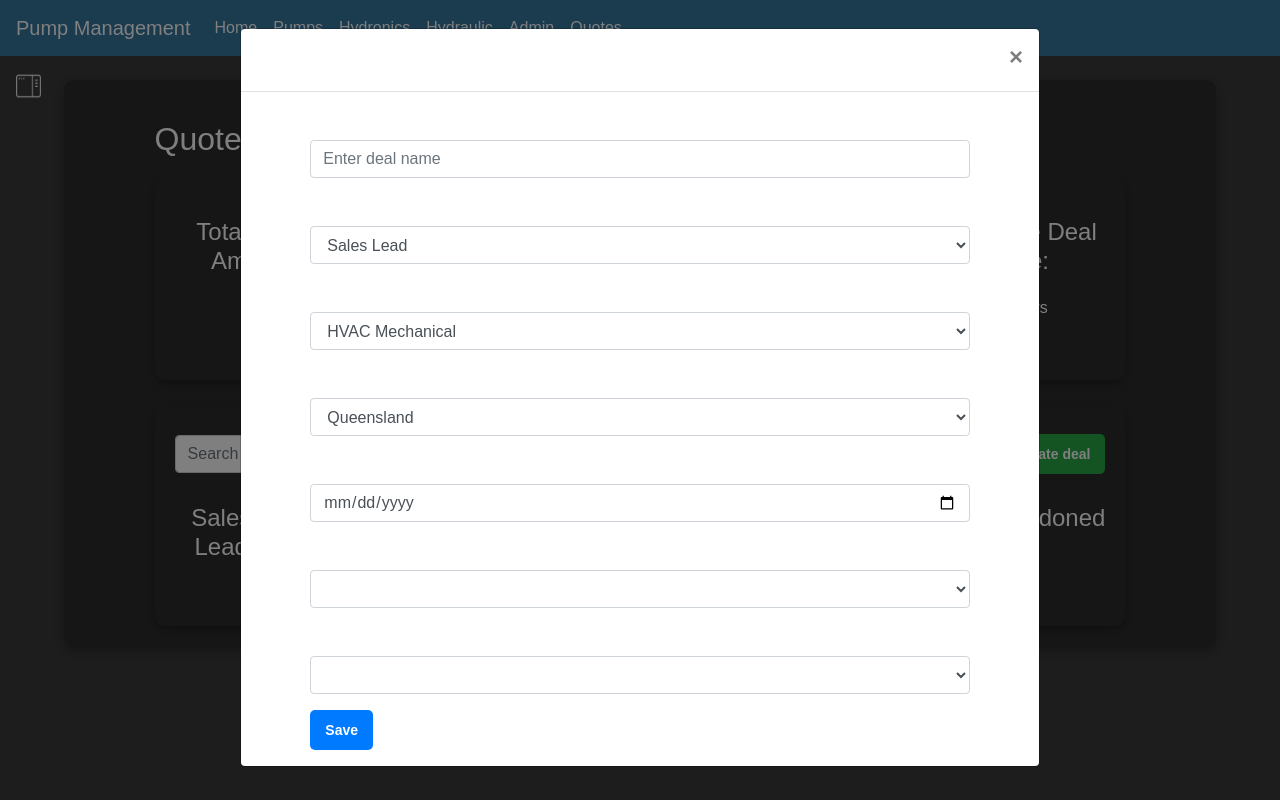
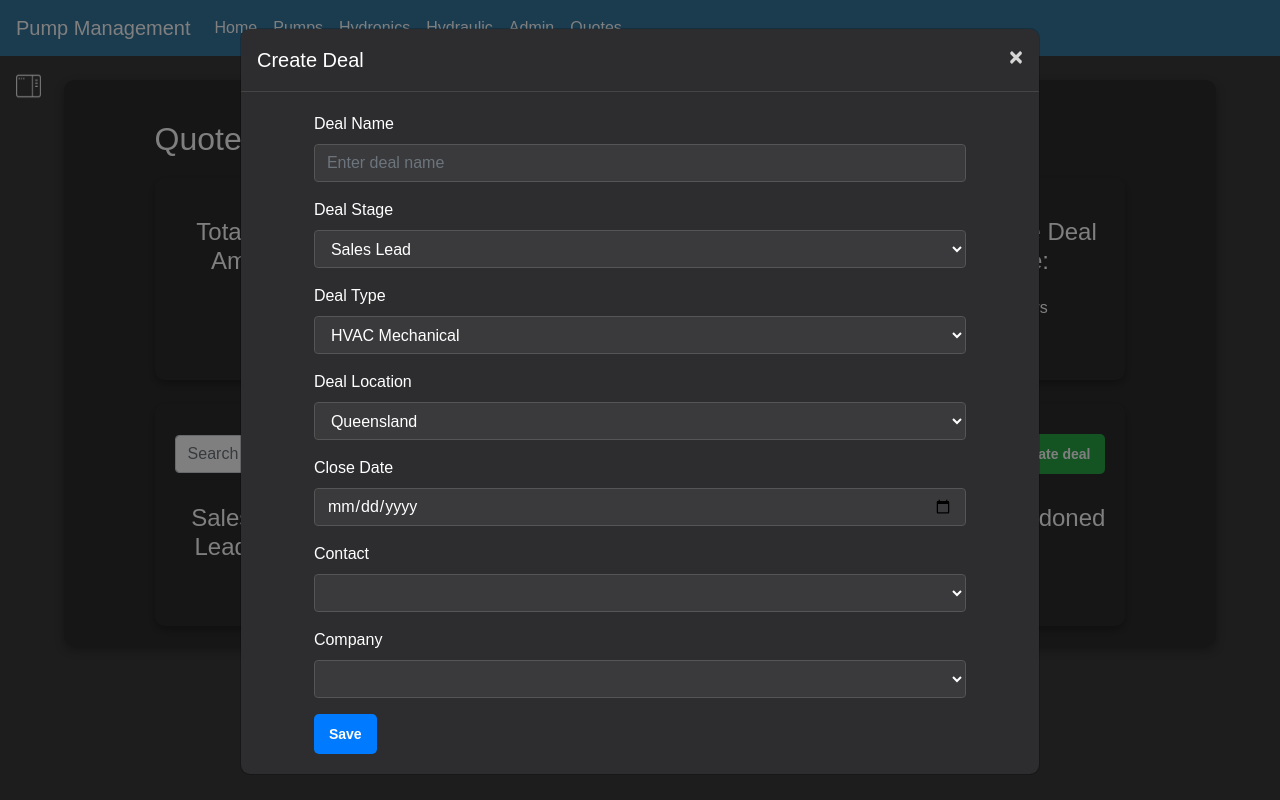
Before and after one commit to odayton/RBM-Tender-App, a Flask app: page /quotes/quotes in a window 1280 px wide, after a click on "Create deal". Run offline with Flask 2, Linux system fonts and the light colour scheme; lists and menus that the app fills with data are empty; some libraries are stand-ins or nearby versions.

Commit message:
QUote klanding page and create deal pop-up functioning

```diff
--- a/app/static/css/styles.css
+++ b/app/static/css/styles.css
@@ -254,3 +254,55 @@ h2, h4 {
     gap: 10px;
     align-items: center;
 }
+
+/* Style for the modal popup */
+.modal-content {
+    background-color: #2d2d2f !important; /* Matches the inset-box background */
+    color: white !important; /* Ensure text is visible */
+    border-radius: 10px !important; /* Consistent border radius */
+}
+
+/* Style for the modal header */
+.modal-header {
+    border-bottom: 1px solid #444 !important; /* Slightly lighter border for separation */
+    color: white !important; /* Text color for header */
+}
+
+/* Style for the modal title */
+.modal-title {
+    color: white !important; /* Ensure title is visible */
+}
+
+/* Style for modal close button */
+.modal-header .close {
+    color: white !important; /* Close button color */
+    opacity: 0.8; /* Slight opacity for a softer appearance */
+}
+
+.modal-header .close:hover {
+    opacity: 1; /* Full opacity on hover */
+}
+
+/* Style for the modal body */
+.modal-body {
+    padding: 20px !important; /* Add padding for content */
+}
+
+/* Style for form controls within the modal */
+.modal-body .form-control {
+    background-color: #3a3a3c !important; /* Dark input background */
+    border: 1px solid #555 !important; /* Darker border */
+    color: white !important; /* Text color */
+}
+
+/* Style for the form labels */
+.modal-body label {
+    color: white !important; /* Ensure labels are visible */
+}
+
+/* Style for dropdowns within the modal */
+.modal-body select {
+    background-color: #3a3a3c !important;
+    border: 1px solid #555 !important;
+    color: white !important;
+}
```
Also changed, not shown: 1 other file.
